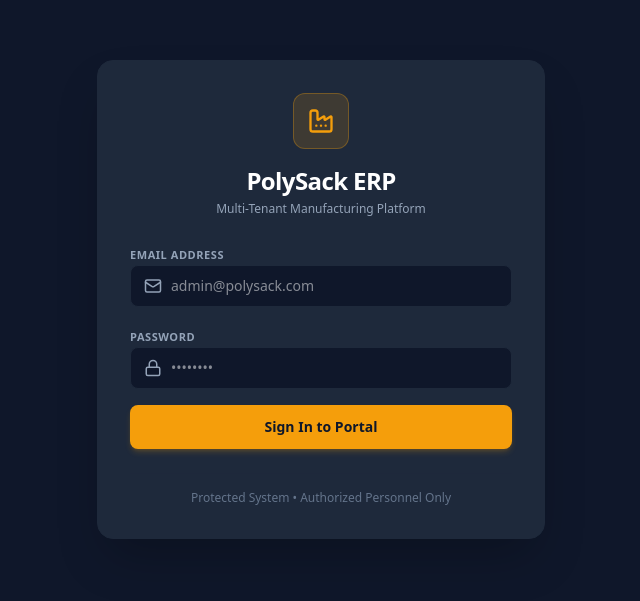
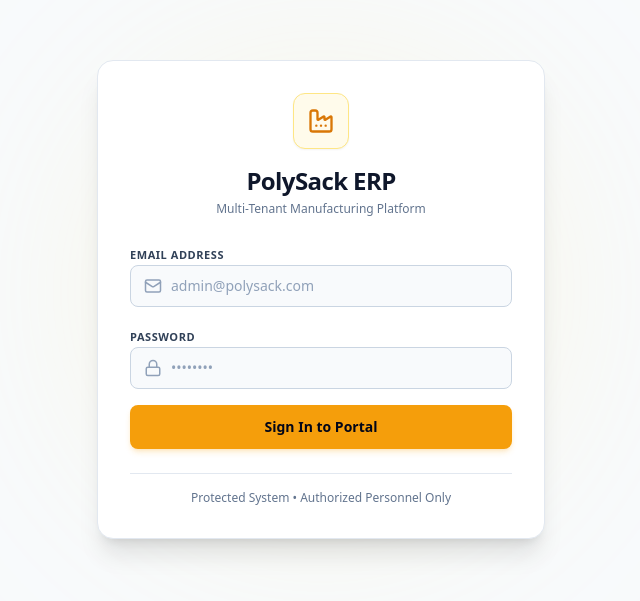
Before and after one commit to Grave786/Polysack-ERP, a React app in the folder frontend/: page /login in a window 1280 px wide. Shown: the part 101-702 px from the top of the page, without its empty margins (319-959 px from the left). Built offline with nearby package versions, Linux system fonts and the light colour scheme; no server answers; the HTML template or start-up script is replaced by a standard one.

Commit message:
Refactor LoginPage styles for improved UI
Updated styles for the LoginPage component, changing background colors, text colors, and borders to improve UI consistency and accessibility.

```diff
--- a/frontend/src/pages/LoginPage.jsx
+++ b/frontend/src/pages/LoginPage.jsx
@@ -41,25 +41,28 @@ export default function LoginPage() {
     };
 
     return (
-        <div className="min-h-screen flex items-center justify-center bg-sidebar-bg p-6 font-sans">
-            <div className="w-full max-w-md bg-sidebar-hover border border-sidebar-hover rounded-2xl p-8 shadow-2xl space-y-6">
+        <div className="min-h-screen flex items-center justify-center bg-slate-50 p-6 font-sans relative selection:bg-[#f59e0b]/30 selection:text-[#b45309]">
+            {/* Ambient soft glow */}
+            <div className="absolute top-1/4 left-1/2 -translate-x-1/2 w-96 h-96 bg-amber-200/25 blur-[120px] rounded-full pointer-events-none" />
+
+            <div className="w-full max-w-md bg-white border border-slate-200 rounded-2xl p-8 shadow-xl space-y-6 relative z-10">
                 <div className="text-center">
-                    <div className="w-14 h-14 mx-auto mb-4 bg-primary/15 border border-primary/30 rounded-xl flex items-center justify-center text-primary">
+                    <div className="w-14 h-14 mx-auto mb-4 bg-amber-50 border border-amber-200 rounded-xl flex items-center justify-center text-[#d97706] shadow-xs">
                         <Factory size={28} />
                     </div>
-                    <h2 className="text-2xl font-extrabold text-sidebar-text-active tracking-tight">
+                    <h2 className="text-2xl font-extrabold text-slate-900 tracking-tight">
                         PolySack ERP
                     </h2>
-                    <p className="text-xs text-sidebar-text mt-1">
+                    <p className="text-xs text-slate-500 mt-1">
                         Multi-Tenant Manufacturing Platform
                     </p>
                 </div>
 
                 {suspensionError && (
-                    <div className="p-3 bg-rose-500/15 border border-rose-500/30 rounded-xl flex items-start gap-2.5 text-rose-300 text-xs font-sans animate-in fade-in duration-200">
-                        <ShieldAlert size={18} className="text-rose-400 shrink-0 mt-0.5" />
+                    <div className="p-3 bg-rose-50 border border-rose-200 rounded-xl flex items-start gap-2.5 text-rose-800 text-xs font-sans animate-in fade-in duration-200">
+                        <ShieldAlert size={18} className="text-rose-600 shrink-0 mt-0.5" />
                         <div className="leading-relaxed">
-                            <span className="font-bold block text-rose-200 uppercase tracking-wider text-[10px]">
+                            <span className="font-bold block text-rose-900 uppercase tracking-wider text-[10px]">
                                 Account Suspended
                             </span>
                             <span>{suspensionError}</span>
@@ -69,36 +72,36 @@ export default function LoginPage() {
 
                 <form className="space-y-4" onSubmit={handleSubmit}>
                     <div className="space-y-1">
-                        <label className="text-[11px] font-bold uppercase tracking-wider text-sidebar-text" htmlFor="email">
+                        <label className="text-[11px] font-bold uppercase tracking-wider text-slate-700" htmlFor="email">
                             Email Address
                         </label>
                         <div className="relative flex items-center">
-                            <Mail className="absolute left-3.5 text-sidebar-text pointer-events-none" size={18} />
+                            <Mail className="absolute left-3.5 text-slate-400 pointer-events-none" size={18} />
                             <input
                                 id="email"
                                 type="email"
                                 required
                                 value={email}
                                 onChange={(e) => setEmail(e.target.value)}
-                                className="w-full py-2.5 pl-10 pr-3 bg-sidebar-bg border border-sidebar-hover rounded-lg text-sidebar-text-active text-sm outline-none focus:border-primary focus:ring-2 focus:ring-primary/20 transition-all font-sans"
+                                className="w-full py-2.5 pl-10 pr-3 bg-slate-50 border border-slate-300 rounded-lg text-slate-900 placeholder:text-slate-400 text-sm outline-none focus:border-[#f59e0b] focus:bg-white focus:ring-2 focus:ring-[#f59e0b]/20 transition-all font-sans"
                                 placeholder="admin@polysack.com"
                             />
                         </div>
                     </div>
 
                     <div className="space-y-1">
-                        <label className="text-[11px] font-bold uppercase tracking-wider text-sidebar-text" htmlFor="password">
+                        <label className="text-[11px] font-bold uppercase tracking-wider text-slate-700" htmlFor="password">
                             Password
                         </label>
                         <div className="relative flex items-center">
-                            <Lock className="absolute left-3.5 text-sidebar-text pointer-events-none" size={18} />
+                            <Lock className="absolute left-3.5 text-slate-400 pointer-events-none" size={18} />
                             <input
                                 id="password"
                                 type="password"
                                 required
                                 value={password}
                                 onChange={(e) => setPassword(e.target.value)}
-                                className="w-full py-2.5 pl-10 pr-3 bg-sidebar-bg border border-sidebar-hover rounded-lg text-sidebar-text-active text-sm outline-none focus:border-primary focus:ring-2 focus:ring-primary/20 transition-all font-sans"
+                                className="w-full py-2.5 pl-10 pr-3 bg-slate-50 border border-slate-300 rounded-lg text-slate-900 placeholder:text-slate-400 text-sm outline-none focus:border-[#f59e0b] focus:bg-white focus:ring-2 focus:ring-[#f59e0b]/20 transition-all font-sans"
                                 placeholder="••••••••"
                             />
                         </div>
@@ -107,7 +110,7 @@ export default function LoginPage() {
                     <button
                         type="submit"
                         disabled={isSubmitting}
-                        className="w-full py-3 px-4 bg-primary hover:bg-primary-hover text-sidebar-bg font-bold rounded-lg text-sm transition-all duration-150 shadow-md shadow-primary/20 flex items-center justify-center gap-2 disabled:opacity-60 cursor-pointer mt-2"
+                        className="w-full py-3 px-4 bg-[#f59e0b] hover:bg-[#d97706] text-slate-950 font-bold rounded-lg text-sm transition-all duration-150 shadow-md shadow-[#f59e0b]/20 flex items-center justify-center gap-2 disabled:opacity-60 cursor-pointer mt-2"
                     >
                         {isSubmitting ? (
                             <>
@@ -120,7 +123,7 @@ export default function LoginPage() {
                     </button>
                 </form>
 
-                <div className="pt-4 border-t border-sidebar-hover/60 text-center text-xs text-text-muted">
+                <div className="pt-4 border-t border-slate-200 text-center text-xs text-slate-500">
                     Protected System • Authorized Personnel Only
                 </div>
             </div>
```
